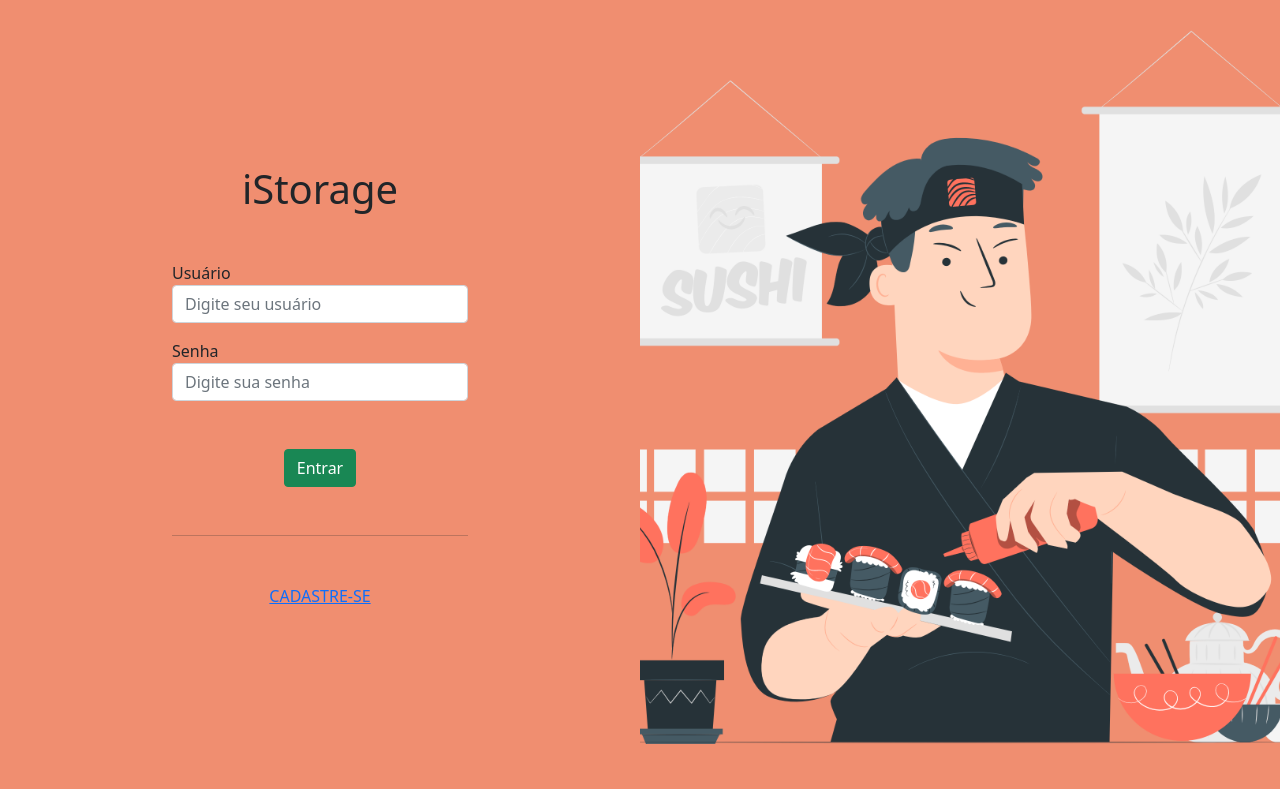
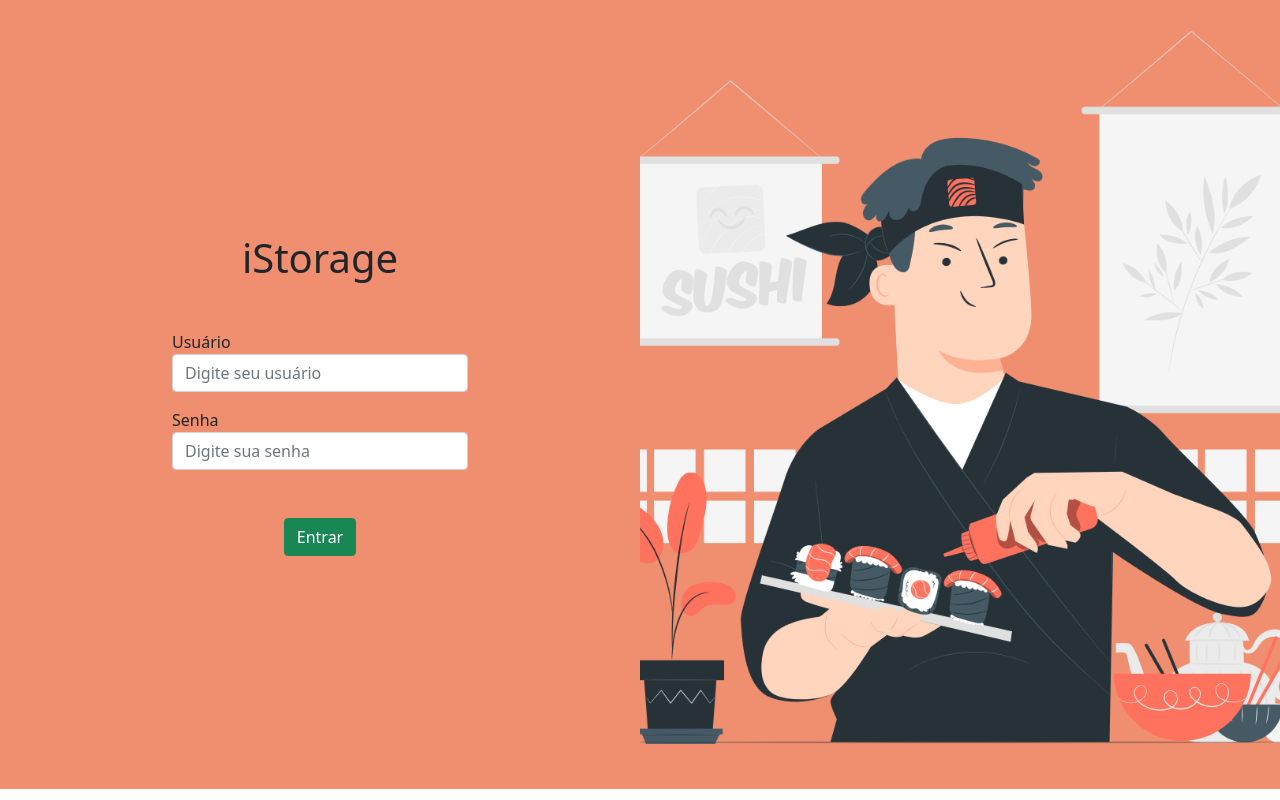
Before and after one commit to ThiagoSuyama/AlphaDev, an Angular app: page /entrar in a window 1280 px wide. Built offline with nearby package versions, Linux system fonts and the light colour scheme.

Commit message:
Removido o link para cadastro na tela de login

```diff
--- a/src/app/entrar/entrar.component.html
+++ b/src/app/entrar/entrar.component.html
@@ -21,11 +21,11 @@
                         <button type="submit" class="btn btn-success" (click)='entrar()'>Entrar</button>
                     </div>
 
-                    <hr class="mt-5 mb-5">
+                    <!-- <hr class="mt-5 mb-5"> -->
 
-                    <p class="text-center">
+                    <!-- <p class="text-center">
                         <a routerLink='/cadastrar'>CADASTRE-SE</a>
-                    </p>
+                    </p> -->
 
                 </div>
             </div>
--- a/src/app/entrar/entrar.component.ts
+++ b/src/app/entrar/entrar.component.ts
@@ -23,17 +23,19 @@ export class EntrarComponent implements OnInit {
   }
 
   entrar(){
+    this.router.navigate(['/home'])
 
-    this.auth.entrar(this.userLogin.usuario).subscribe((resp: User)=>{
-      console.log(resp)
-      this.userLogin = resp
-      this.router.navigate(['/home'])
-    }, erro =>{
-      if(erro.status == 500){
-        alert('Usuário ou senha estão incorretos!')
-      }
+    //Precisa adicionar o backEnd para login
+    // this.auth.entrar(this.userLogin.usuario).subscribe((resp: User)=>{
+    //   console.log(resp)
+    //   this.userLogin = resp
+    //   this.router.navigate(['/home'])
+    // }, erro =>{
+    //   if(erro.status == 500){
+    //     alert('Usuário ou senha estão incorretos!')
+    //   }
 
-    })
+    // })
 
   }
 
```
